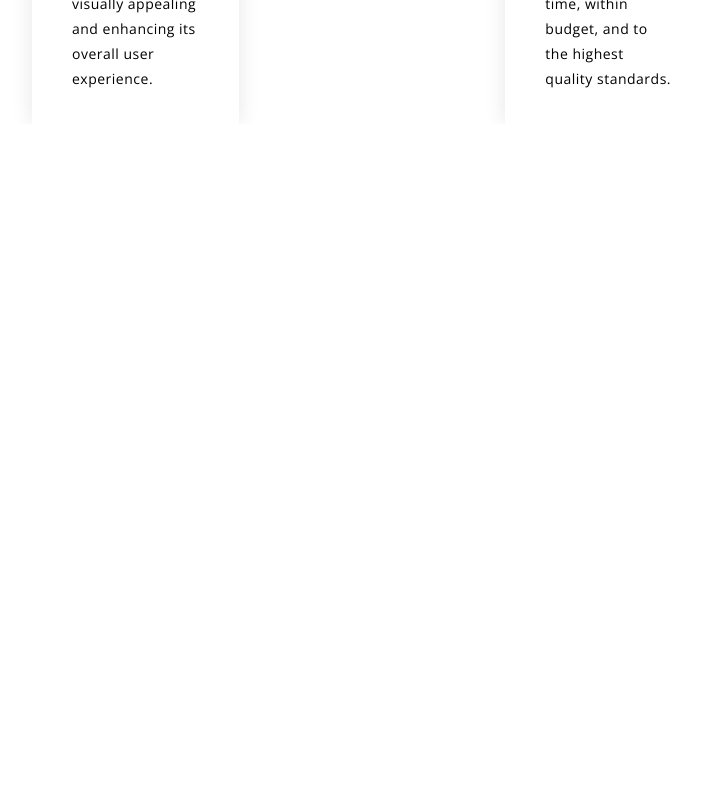
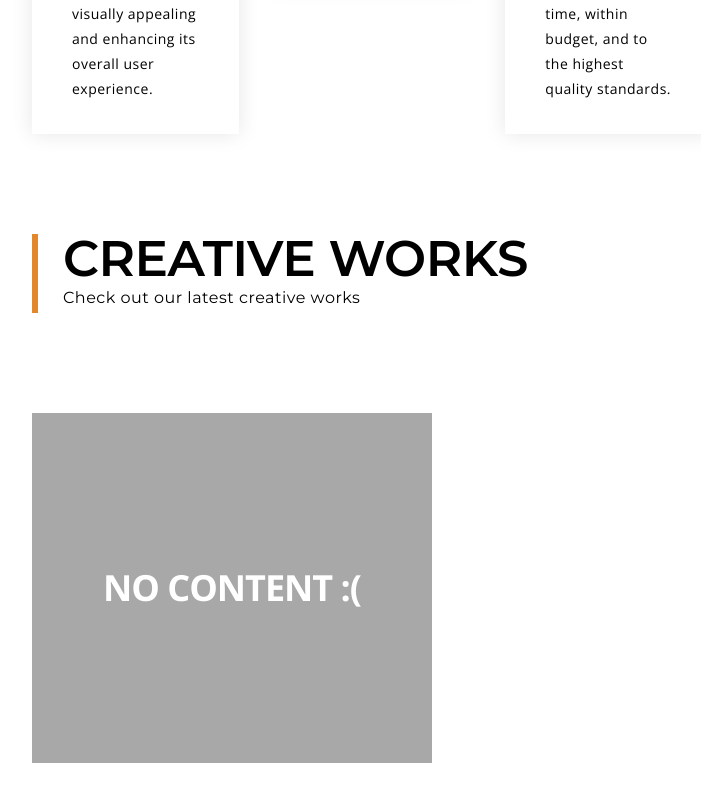
Before and after one commit to Airis1k/Portfolio, a React (Create React App) app: page / in a window 1280 px wide. Shown: the part 3446-4231 px from the top of the page, without its empty margins (418-1119 px from the left). Before the commit the page ends 3570 px from the top, so only its background shows below. Built offline with nearby package versions, Linux system fonts and the light colour scheme.

Commit message:
added creative works and coding info sections

```diff
--- a/src/App.css
+++ b/src/App.css
@@ -173,14 +173,16 @@ nav.links ul li a {
 }
 
 .about-me-section .intro-text,
-.services-section .intro-text {
+.services-section .intro-text,
+.my-works-section .intro-text {
    padding-left: 25px;
    border-left: 6px solid #e3872d;
    margin: 100px 0;
 }
 
 .about-me-section .intro-text h2,
-.services-section .intro-text h2 {
+.services-section .intro-text h2,
+.my-works-section .intro-text h2 {
    margin: 0;
    font-size: 50px;
    text-transform: uppercase;
@@ -190,7 +192,8 @@ nav.links ul li a {
 }
 
 .about-me-section .intro-text p,
-.services-section .intro-text p {
+.services-section .intro-text p,
+.my-works-section .intro-text p {
    margin: 0;
    font-size: 16px;
    line-height: 1.8;
@@ -288,7 +291,6 @@ nav.links ul li a {
    width: calc(100% - 300px);
    background-color: #f6f7fd;
    padding: 90px 0px;
-   margin-bottom: 100px;
 }
 
 .abilities-section .abilities-wrap {
@@ -354,7 +356,7 @@ nav.links ul li a {
    max-width: 1450px;
    margin-left: auto;
    margin-right: auto;
-   padding: 0 150px;
+   padding: 100px 150px 0;
    display: flex;
    flex-direction: column;
 }
@@ -386,7 +388,7 @@ nav.links ul li a {
 }
 
 .services-section .service-item h3 {
-   margin: 20px 0;
+   margin: 30px 0 20px;
    font-size: 22px;
    font-weight: 600;
    color: #000;
@@ -399,3 +401,40 @@ nav.links ul li a {
    line-height: 1.8;
    font-size: 14px;
 }
+
+/* MY WORKS SECTION */
+.my-works-section {
+   width: calc(100% - 300px);
+}
+
+.my-works-section .container {
+   max-width: 1450px;
+   margin-left: auto;
+   margin-right: auto;
+   padding: 0 150px;
+}
+
+.my-works-section .content-box {
+   height: 350px;
+   width: 400px;
+   background-color: #a8a8a8;
+   display: flex;
+   justify-content: center;
+   align-items: center;
+}
+
+.my-works-section h4.no-content {
+   margin: 0;
+   font-size: 36px;
+   text-transform: uppercase;
+   font-weight: 700;
+   letter-spacing: -1px;
+   line-height: 1;
+   color: #fff;
+   font-family: "Open Sans";
+}
+
+/* CODING INFO SECTION */
+.coding-info-section {
+   width: calc(100% - 300px);
+}
--- a/src/App.js
+++ b/src/App.js
@@ -5,6 +5,7 @@ import AboutMeSection from "./components/AboutMeSection";
 import AbilitiesSection from "./components/AbilitiesSection";
 import ServicesSection from "./components/ServicesSection";
 import MyWorksSection from "./components/MyWorksSection";
+import CodingInfo from "./components/CodingInfo";
 import ContactMeSection from "./components/ContactMeSection";
 import Footer from "./components/Footer";
 
@@ -16,7 +17,8 @@ function App() {
          <AboutMeSection />
          <AbilitiesSection />
          <ServicesSection />
-         {/* <MyWorksSection /> */}
+         <MyWorksSection />
+         <CodingInfo />
          {/* <ContactMeSection /> */}
          {/* <Footer /> */}
       </div>
--- /dev/null
+++ b/src/components/CodingInfo.js
@@ -0,0 +1,34 @@
+export default function CodingInfo() {
+   return (
+      <section className="coding-info-section">
+         <div className="container">
+            <ul>
+               <li>
+                  <div className="details">
+                     <h4>200+</h4>
+                     <span>Projects Completed</span>
+                  </div>
+               </li>
+               <li>
+                  <div className="details">
+                     <h4>50K+</h4>
+                     <span>Lines of Code</span>
+                  </div>
+               </li>
+               <li>
+                  <div className="details">
+                     <h4>100+</h4>
+                     <span>Happy Clients</span>
+                  </div>
+               </li>
+               <li>
+                  <div className="details">
+                     <h4>1</h4>
+                     <span>Dev Awards</span>
+                  </div>
+               </li>
+            </ul>
+         </div>
+      </section>
+   );
+}
--- a/src/components/MyWorksSection.js
+++ b/src/components/MyWorksSection.js
@@ -1,7 +1,15 @@
 export default function MyWorksSection() {
    return (
       <section className="my-works-section">
-         MyWorksSection
+         <div className="container">
+            <div className="intro-text">
+               <h2>Creative Works</h2>
+               <p>Check out our latest creative works</p>
+            </div>
+            <div className="content-box">
+               <h4 className="no-content">No Content :(</h4>
+            </div>
+         </div>
       </section>
    );
 }
```
Also changed, not shown: src/assets/ExcelTable.svg, src/assets/FileCode.svg.
